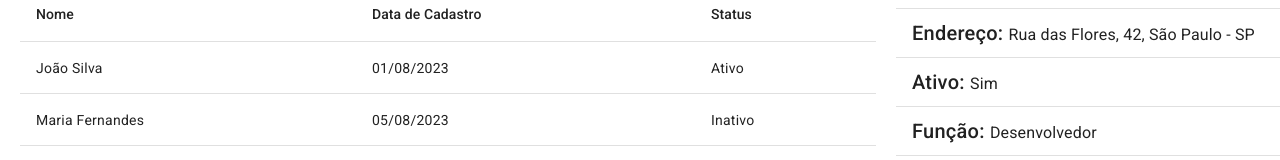
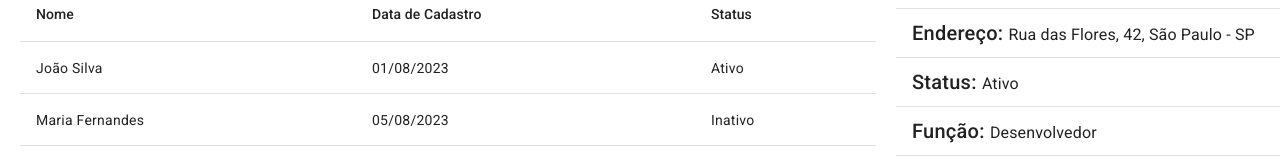
Before and after one commit to PedroHPAlmeida/filter-users-list-angular, an Angular app: page / in a window 1280 px wide. Both pictures are taken after a click on the element "João Silva". Shown: the part 194-354 px from the top of the page. Built offline with nearby package versions, Linux system fonts and the light colour scheme.

Commit message:
feat: adiciona pipe de status

```diff
--- a/src/app/components/user-details/user-details.component.html
+++ b/src/app/components/user-details/user-details.component.html
@@ -20,7 +20,7 @@
         </mat-list-item>
         <mat-divider></mat-divider>
         <mat-list-item>
-            <span class="mat-h2">Ativo: </span><span class="mat-h3">{{ user.ativo ? "Sim" : "Não" }}</span>
+            <span class="mat-h2">Status: </span><span class="mat-h3">{{ user.ativo | status }}</span>
         </mat-list-item>
         <mat-divider></mat-divider>
         <mat-list-item>
--- a/src/app/components/users-list/users-list.component.html
+++ b/src/app/components/users-list/users-list.component.html
@@ -17,8 +17,7 @@
         <!-- Coluna status -->
         <ng-container matColumnDef="status">
             <th mat-header-cell *matHeaderCellDef> Status </th>
-            <td mat-cell *matCellDef="let user" class="users-list__item" (click)="onUserSelected(user)"> {{ user.ativo ?
-                "Ativo" : "Inativo" }} </td>
+            <td mat-cell *matCellDef="let user" class="users-list__item" (click)="onUserSelected(user)"> {{ user.ativo | status }} </td>
         </ng-container>
 
         <tr mat-header-row *matHeaderRowDef="displayedColumns"></tr>
--- a/src/app/pipes/pipes.module.ts
+++ b/src/app/pipes/pipes.module.ts
@@ -2,6 +2,7 @@ import { NgModule } from '@angular/core';
 import { CommonModule } from '@angular/common';
 import { ToAddressPipe } from './to-address.pipe';
 import { ToPhoneNumberPipe } from './to-phone-number.pipe';
+import { StatusPipe } from './status.pipe';
 
 
 
@@ -9,6 +10,7 @@ import { ToPhoneNumberPipe } from './to-phone-number.pipe';
   declarations: [
     ToAddressPipe,
     ToPhoneNumberPipe,
+    StatusPipe,
   ],
   imports: [
     CommonModule
@@ -16,6 +18,7 @@ import { ToPhoneNumberPipe } from './to-phone-number.pipe';
   exports: [
     ToAddressPipe,
     ToPhoneNumberPipe,
+    StatusPipe,
   ]
 })
 export class PipesModule { }
--- /dev/null
+++ b/src/app/pipes/status.pipe.ts
@@ -0,0 +1,14 @@
+import { Pipe, PipeTransform } from '@angular/core';
+
+@Pipe({
+  name: 'status'
+})
+export class StatusPipe implements PipeTransform {
+  transform(status: boolean): string {
+    const INVALID_STATUS = status === undefined || status === null;
+    if(INVALID_STATUS) {
+      return 'Status indisponível ou inválido';
+    }
+    return status ? 'Ativo' : 'Inativo';
+  }
+}
```
